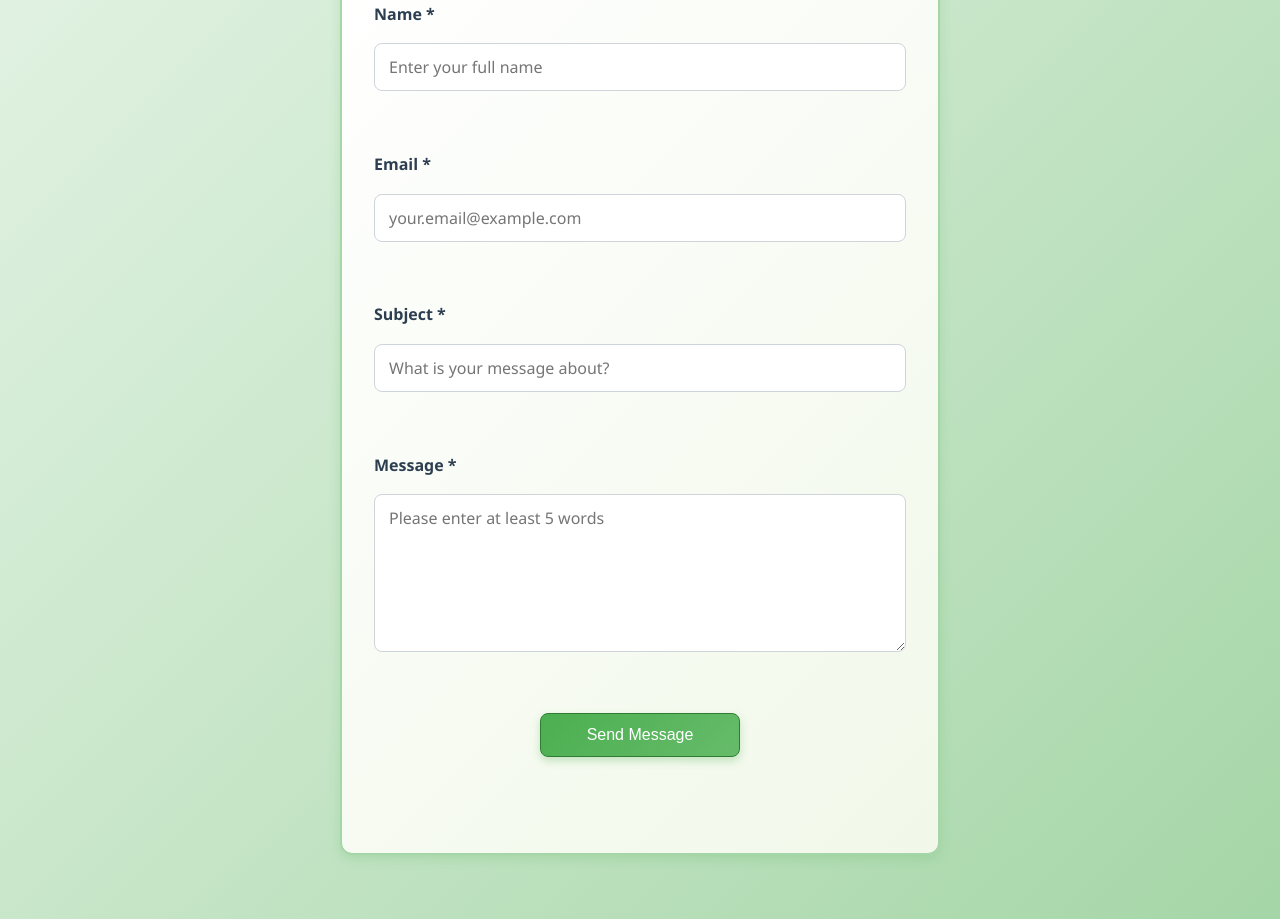
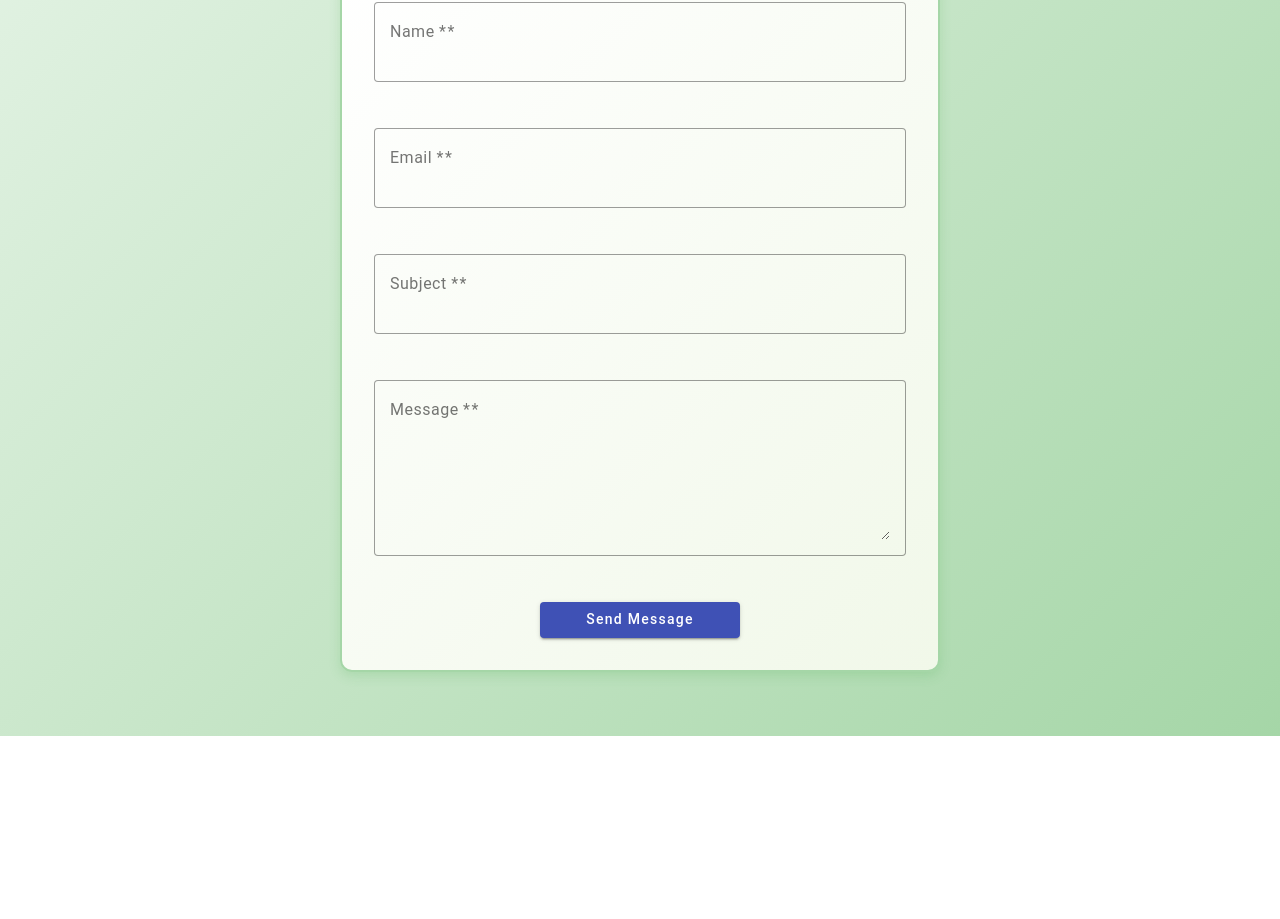
Before and after one commit to SatsukoIzanami/JLZoo, an Angular app in the folder frontend-angular/: page /JLZoo/#/contact in a window 1280 px wide. Shown: the part 295-1214 px from the top of the page. After the commit the page ends 1031 px from the top, so only its background shows below. Built offline with nearby package versions, Linux system fonts and the light colour scheme.

Commit message:
add RxJS/Material Design to project

```diff
--- a/frontend-angular/src/app/app.config.ts
+++ b/frontend-angular/src/app/app.config.ts
@@ -1,5 +1,6 @@
 import { ApplicationConfig, provideBrowserGlobalErrorListeners } from '@angular/core';
 import { provideHttpClient } from '@angular/common/http';
+import { provideAnimationsAsync } from '@angular/platform-browser/animations/async';
 import { provideRouter, withHashLocation } from '@angular/router';
 
 import { routes } from './app.routes';
@@ -10,6 +11,7 @@ export const appConfig: ApplicationConfig = {
     // GitHub Pages is static hosting and does not rewrite `/about` -> `/index.html`,
     // so hash routing avoids 404s for deep links.
     provideRouter(routes, withHashLocation()),
-    provideHttpClient()
+    provideHttpClient(),
+    provideAnimationsAsync()
   ]
 };
--- /dev/null
+++ b/frontend-angular/src/app/components/adoption-dialog/adoption-dialog.css
@@ -0,0 +1,7 @@
+.full-width {
+  width: 100%;
+}
+
+mat-dialog-content p {
+  margin: 0 0 8px;
+}
--- /dev/null
+++ b/frontend-angular/src/app/components/adoption-dialog/adoption-dialog.html
@@ -0,0 +1,25 @@
+<h2 mat-dialog-title>Adopt {{ animal.name }}</h2>
+
+<mat-dialog-content>
+  <form [formGroup]="form">
+    <p>Give your adopted animal a custom name (optional):</p>
+    <mat-form-field appearance="outline" class="full-width">
+      <mat-label>Custom Name</mat-label>
+      <input matInput type="text" formControlName="customName" />
+    </mat-form-field>
+
+    <p>Please enter your phone number to finalize your adoption:</p>
+    <mat-form-field appearance="outline" class="full-width">
+      <mat-label>Phone Number</mat-label>
+      <input matInput type="tel" formControlName="phone" placeholder="e.g. 555-555-5555" />
+      @if (form.controls.phone.invalid && form.controls.phone.touched) {
+        <mat-error>Phone number is required.</mat-error>
+      }
+    </mat-form-field>
+  </form>
+</mat-dialog-content>
+
+<mat-dialog-actions align="end">
+  <button mat-stroked-button type="button" mat-dialog-close>Cancel</button>
+  <button mat-raised-button type="button" color="primary" (click)="save()">Adopt</button>
+</mat-dialog-actions>
--- /dev/null
+++ b/frontend-angular/src/app/components/adoption-dialog/adoption-dialog.ts
@@ -0,0 +1,43 @@
+import { Component, inject } from '@angular/core';
+import { CommonModule } from '@angular/common';
+import { FormBuilder, ReactiveFormsModule, Validators } from '@angular/forms';
+import { MAT_DIALOG_DATA, MatDialogModule, MatDialogRef } from '@angular/material/dialog';
+import { MatButtonModule } from '@angular/material/button';
+import { MatFormFieldModule } from '@angular/material/form-field';
+import { MatInputModule } from '@angular/material/input';
+import { Animal } from '../../models/animal';
+
+export interface AdoptionDialogResult {
+  customName: string;
+  phone: string;
+}
+
+@Component({
+  selector: 'app-adoption-dialog',
+  standalone: true,
+  imports: [CommonModule, ReactiveFormsModule, MatDialogModule, MatButtonModule, MatFormFieldModule, MatInputModule],
+  templateUrl: './adoption-dialog.html',
+  styleUrl: './adoption-dialog.css'
+})
+export class AdoptionDialogComponent {
+  readonly animal = inject<Animal>(MAT_DIALOG_DATA);
+  private readonly dialogRef = inject(MatDialogRef<AdoptionDialogComponent, AdoptionDialogResult>);
+  private readonly fb = inject(FormBuilder);
+
+  readonly form = this.fb.group({
+    customName: [this.animal.name],
+    phone: ['', Validators.required]
+  });
+
+  save(): void {
+    if (this.form.invalid) {
+      this.form.markAllAsTouched();
+      return;
+    }
+
+    this.dialogRef.close({
+      customName: this.form.value.customName?.trim() ?? '',
+      phone: this.form.value.phone?.trim() ?? ''
+    });
+  }
+}
--- a/frontend-angular/src/app/components/animal-exhibit/animal-exhibit.css
+++ b/frontend-angular/src/app/components/animal-exhibit/animal-exhibit.css
@@ -37,6 +37,10 @@
     gap: 10px;
     flex-wrap: wrap;
     margin: 10px 0;
+}
+
+.full-width {
+    width: 100%;
 }
 
 /* Card container */
@@ -91,10 +95,21 @@
 }
 
 /* Adopt phone */
-    .adopt-phone {
+.adopt-phone {
     font-size: 11px;
     color: #6c757d;
     margin-top: 2px;
+}
+
+.adopted-badge {
+    display: inline-block;
+    margin-left: 8px;
+    padding: 4px 8px;
+    background: #28a745;
+    color: #fff;
+    border-radius: 4px;
+    font-size: .75rem;
+    font-weight: 600;
 }
 
 /* Small button */
@@ -265,6 +280,10 @@
     margin-bottom: 12px;
 }
 
+.card-actions {
+    margin-top: 12px;
+}
+
 /* Muted */
 .muted {
     color: #6c757d;
--- a/frontend-angular/src/app/components/contact-form/contact-form.css
+++ b/frontend-angular/src/app/components/contact-form/contact-form.css
@@ -22,30 +22,17 @@
     gap: 0.5rem;
 }
 
-.contact-form label {
-    font-weight: 600;
-    color: #2c3e50;
-    font-size: 1rem;
+.full-width {
+    width: 100%;
 }
 
-.contact-form input,
-.contact-form textarea {
-    width: 100%;
-    padding: 12px 14px;
-    border: 1px solid #ced4da;
-    background: #ffffff;
-    color: #2c3e50;
-    border-radius: 8px;
-    font-size: 1rem;
-    font-family: inherit;
-    transition: border-color 0.2s, box-shadow 0.2s;
+.button-row {
+    display: flex;
+    justify-content: center;
 }
 
-.contact-form input:focus,
-.contact-form textarea:focus {
-    outline: none;
-    border-color: #4caf50;
-    box-shadow: 0 0 0 3px rgba(76, 175, 80, 0.2);
+.button-row button {
+    min-width: 200px;
 }
 
 .contact-form textarea {
@@ -53,66 +40,6 @@
     min-height: 120px;
 }
 
-.contact-form .field-error {
-    color: #dc3545;
-    font-size: 0.875rem;
-    margin-top: -0.25rem;
-    min-height: 1.2em;
-    font-weight: 500;
-}
-
-.contact-form .is-invalid input,
-.contact-form .is-invalid textarea {
-    border-color: #dc3545;
-    outline: none;
-}
-
-.contact-form .btn {
-    padding: 12px 24px;
-    border-radius: 8px;
-    cursor: pointer;
-    border: none;
-    font-size: 1rem;
-    font-weight: 500;
-    transition: background 0.2s, transform 0.1s;
-    width: 100%;
-    max-width: 200px;
-    margin: 0 auto;
-}
-
-.contact-form .btn.primary {
-    background: linear-gradient(135deg, #4caf50 0%, #66bb6a 100%);
-    color: white;
-    box-shadow: 0 4px 8px rgba(76, 175, 80, 0.3);
-    border: 1px solid #2e7d32;
-}
-
-.contact-form .btn.primary:hover {
-    background: linear-gradient(135deg, #2e7d32 0%, #4caf50 100%);
-    transform: translateY(-1px);
-    box-shadow: 0 6px 12px rgba(76, 175, 80, 0.4);
-}
-
-.contact-form .btn.primary:active {
-    transform: translateY(0);
-}
-
-.contact-form .form-message {
-    min-height: 1.5em;
-    font-size: 0.95rem;
-    font-weight: 500;
-    text-align: center;
-    padding: 0.75rem;
-    border-radius: 8px;
-}
-
-.contact-form .form-message.success {
-    background: linear-gradient(135deg, #c8e6c9 0%, #a5d6a7 100%);
-    color: #1b5e20;
-    border: 2px solid #4caf50;
-    box-shadow: 0 2px 8px rgba(76, 175, 80, 0.2);
-}
-
 @media (max-width: 640px) {
     .contact-form {
         padding: 1.5rem;
--- a/frontend-angular/src/app/components/contact-form/contact-form.html
+++ b/frontend-angular/src/app/components/contact-form/contact-form.html
@@ -1,28 +1,45 @@
 <form class="contact-form" [formGroup]="form" (ngSubmit)="submit()" novalidate>
-  <div class="field" [class.is-invalid]="form.controls.name.invalid && form.controls.name.touched">
-    <label for="name">Name *</label>
-    <input id="name" type="text" formControlName="name" placeholder="Enter your full name" />
-    <div class="field-error">@if (form.controls.name.invalid && form.controls.name.touched) { Name must be at least 3 characters. }</div>
+  <div class="field">
+    <mat-form-field appearance="outline" class="full-width">
+      <mat-label>Name *</mat-label>
+      <input matInput id="name" type="text" formControlName="name" placeholder="Enter your full name" />
+      @if (form.controls.name.invalid && form.controls.name.touched) {
+        <mat-error>Name must be at least 3 characters.</mat-error>
+      }
+    </mat-form-field>
   </div>
 
-  <div class="field" [class.is-invalid]="form.controls.email.invalid && form.controls.email.touched">
-    <label for="email">Email *</label>
-    <input id="email" type="email" formControlName="email" placeholder="your.email@example.com" />
-    <div class="field-error">@if (form.controls.email.invalid && form.controls.email.touched) { Please enter a valid email address. }</div>
+  <div class="field">
+    <mat-form-field appearance="outline" class="full-width">
+      <mat-label>Email *</mat-label>
+      <input matInput id="email" type="email" formControlName="email" placeholder="your.email@example.com" />
+      @if (form.controls.email.invalid && form.controls.email.touched) {
+        <mat-error>Please enter a valid email address.</mat-error>
+      }
+    </mat-form-field>
   </div>
 
-  <div class="field" [class.is-invalid]="form.controls.subject.invalid && form.controls.subject.touched">
-    <label for="subject">Subject *</label>
-    <input id="subject" type="text" formControlName="subject" placeholder="What is your message about?" />
-    <div class="field-error">@if (form.controls.subject.invalid && form.controls.subject.touched) { Subject must be at least 5 characters. }</div>
+  <div class="field">
+    <mat-form-field appearance="outline" class="full-width">
+      <mat-label>Subject *</mat-label>
+      <input matInput id="subject" type="text" formControlName="subject" placeholder="What is your message about?" />
+      @if (form.controls.subject.invalid && form.controls.subject.touched) {
+        <mat-error>Subject must be at least 5 characters.</mat-error>
+      }
+    </mat-form-field>
   </div>
 
-  <div class="field" [class.is-invalid]="form.controls.message.invalid && form.controls.message.touched">
-    <label for="message">Message *</label>
-    <textarea id="message" rows="6" formControlName="message" placeholder="Please enter at least 5 words"></textarea>
-    <div class="field-error">@if (form.controls.message.invalid && form.controls.message.touched) { Message must contain at least 20 characters. }</div>
+  <div class="field">
+    <mat-form-field appearance="outline" class="full-width">
+      <mat-label>Message *</mat-label>
+      <textarea matInput id="message" rows="6" formControlName="message" placeholder="Please enter at least 5 words"></textarea>
+      @if (form.controls.message.invalid && form.controls.message.touched) {
+        <mat-error>Message must contain at least 20 characters.</mat-error>
+      }
+    </mat-form-field>
   </div>
 
-  <button type="submit" class="btn primary">Send Message</button>
-  <p class="form-message" [class.success]="!!sentMessage">{{ sentMessage }}</p>
+  <div class="button-row">
+    <button mat-raised-button type="submit" color="primary">Send Message</button>
+  </div>
 </form>
--- a/frontend-angular/src/app/components/contact-form/contact-form.ts
+++ b/frontend-angular/src/app/components/contact-form/contact-form.ts
@@ -2,16 +2,20 @@ import { CommonModule } from '@angular/common';
 import { Component } from '@angular/core';
 import { inject } from '@angular/core';
 import { FormBuilder, ReactiveFormsModule, Validators } from '@angular/forms';
+import { MatButtonModule } from '@angular/material/button';
+import { MatFormFieldModule } from '@angular/material/form-field';
+import { MatInputModule } from '@angular/material/input';
+import { MatSnackBar, MatSnackBarModule } from '@angular/material/snack-bar';
 
 @Component({
   selector: 'app-contact-form',
-  imports: [CommonModule, ReactiveFormsModule],
+  imports: [CommonModule, ReactiveFormsModule, MatFormFieldModule, MatInputModule, MatButtonModule, MatSnackBarModule],
   templateUrl: './contact-form.html',
   styleUrl: './contact-form.css'
 })
 export class ContactForm {
   private readonly fb = inject(FormBuilder);
-  sentMessage = '';
+  private readonly snackBar = inject(MatSnackBar);
 
   readonly form = this.fb.group({
     name: ['', [Validators.required, Validators.minLength(3)]],
@@ -26,10 +30,9 @@ export class ContactForm {
       return;
     }
 
-    this.sentMessage = 'Thank you! Your message has been sent. We will get back to you soon.';
     this.form.reset();
-    setTimeout(() => {
-      this.sentMessage = '';
-    }, 5000);
+    this.snackBar.open('Thank you! Your message has been sent. We will get back to you soon.', 'Close', {
+      duration: 3500
+    });
   }
 }
--- a/frontend-angular/src/styles.css
+++ b/frontend-angular/src/styles.css
@@ -1,3 +1,5 @@
+@import '@angular/material/prebuilt-themes/indigo-pink.css';
+
 /* ========= GLOBAL RESET ========= */
 * {
   margin: 0;
```
Also changed, not shown: frontend-angular/src/app/components/animal-exhibit/animal-exhibit.html (+67 -51 lines), frontend-angular/src/app/components/animal-exhibit/animal-exhibit.ts (+89 -67 lines).
